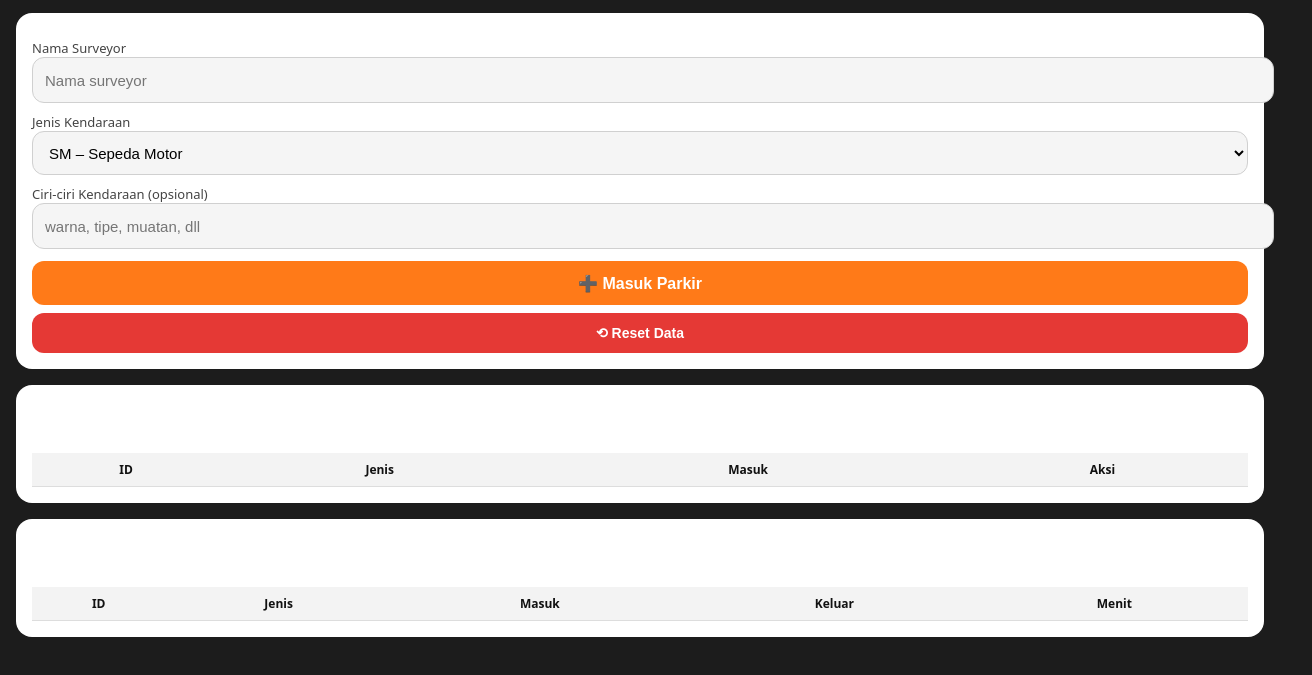
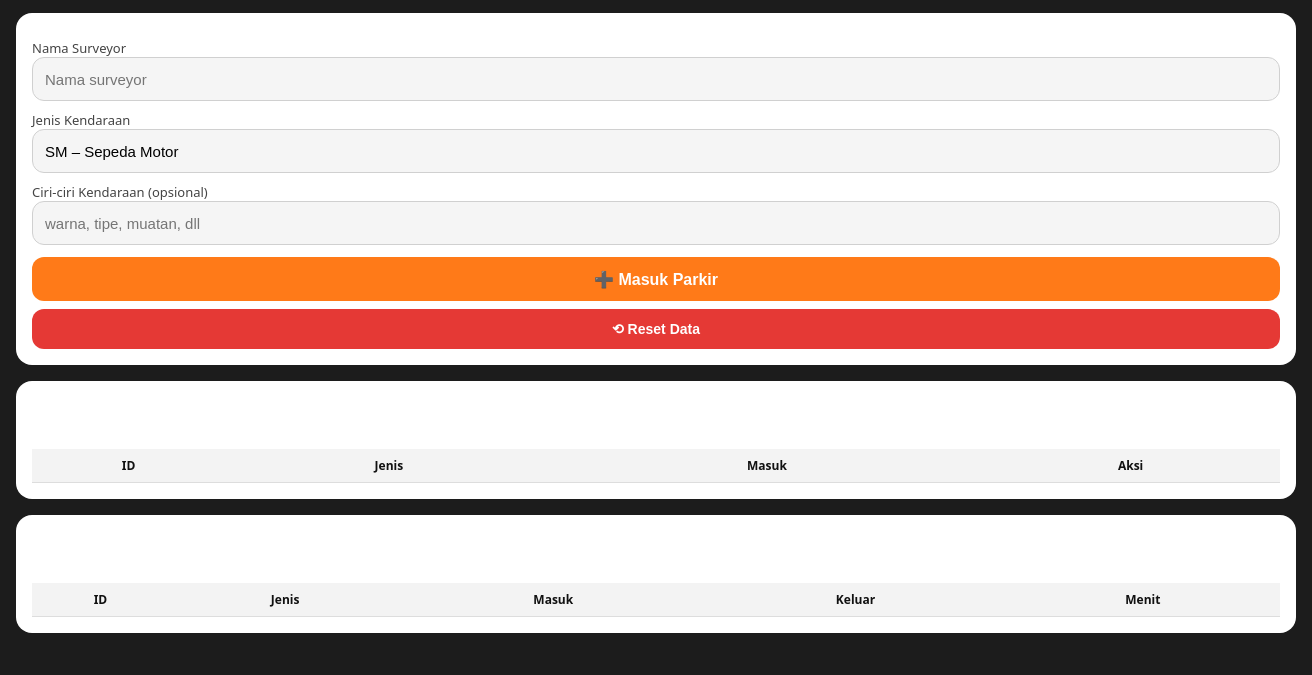
Before and after one commit to newworm12/Survey-parkir, a plain HTML site: page index.html in a window 1280 px wide. Shown: the part 49-724 px from the top of the page, 1312 px wide, since content can reach past the window. Drawn offline with Linux system fonts and the light colour scheme.

Commit message:
Update index.html

```diff
--- a/index.html
+++ b/index.html
@@ -6,6 +6,12 @@
 <meta name="viewport" content="width=device-width, initial-scale=1">
 
 <style>
+  html, body{
+  width:100%;
+  max-width:100%;
+  overflow-x:hidden;
+}
+
 :root{
   --bg:#1c1c1c;
   --card:#ffffff;
@@ -34,7 +40,9 @@ h1,h3{
   padding:16px;
   border-radius:16px;
   margin-bottom:16px;
+  overflow:hidden;          /* 🔴 PENTING */
 }
+
 
 
 
@@ -47,7 +55,7 @@ label{
 
 input,
 select{
-  display:block;
+  box-sizing:border-box;
   width:100%;
   max-width:100%;
   height:44px;
@@ -56,6 +64,12 @@ select{
   border:1px solid #d0d0d0;
   font-size:15px;
   background:#f5f5f5;
+  appearance:none;
+  -webkit-appearance:none;
+}
+
+select{
+  background-image:none;
 }
 
 
```
